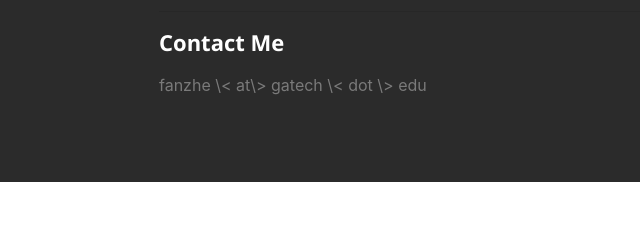
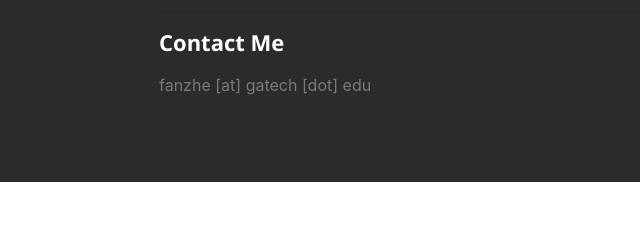
Before and after one commit to fz-lyu/fz-lyu.github.io, a plain HTML site: page page/about.html in a window 1280 px wide. Shown: the part 323-563 px from the top of the page, 266-906 px from the left. Drawn offline with nearby package versions, Linux system fonts and the light colour scheme.

Commit message:
update email

```diff
--- a/page/about.html
+++ b/page/about.html
@@ -91,7 +91,7 @@
                 <hr>
                 <h2>Contact Me</h2>
                 <p>
-                    fanzhe \< at\> gatech \< dot \> edu
+                    fanzhe [at] gatech [dot] edu
                 </p>
             </div>
 
```
